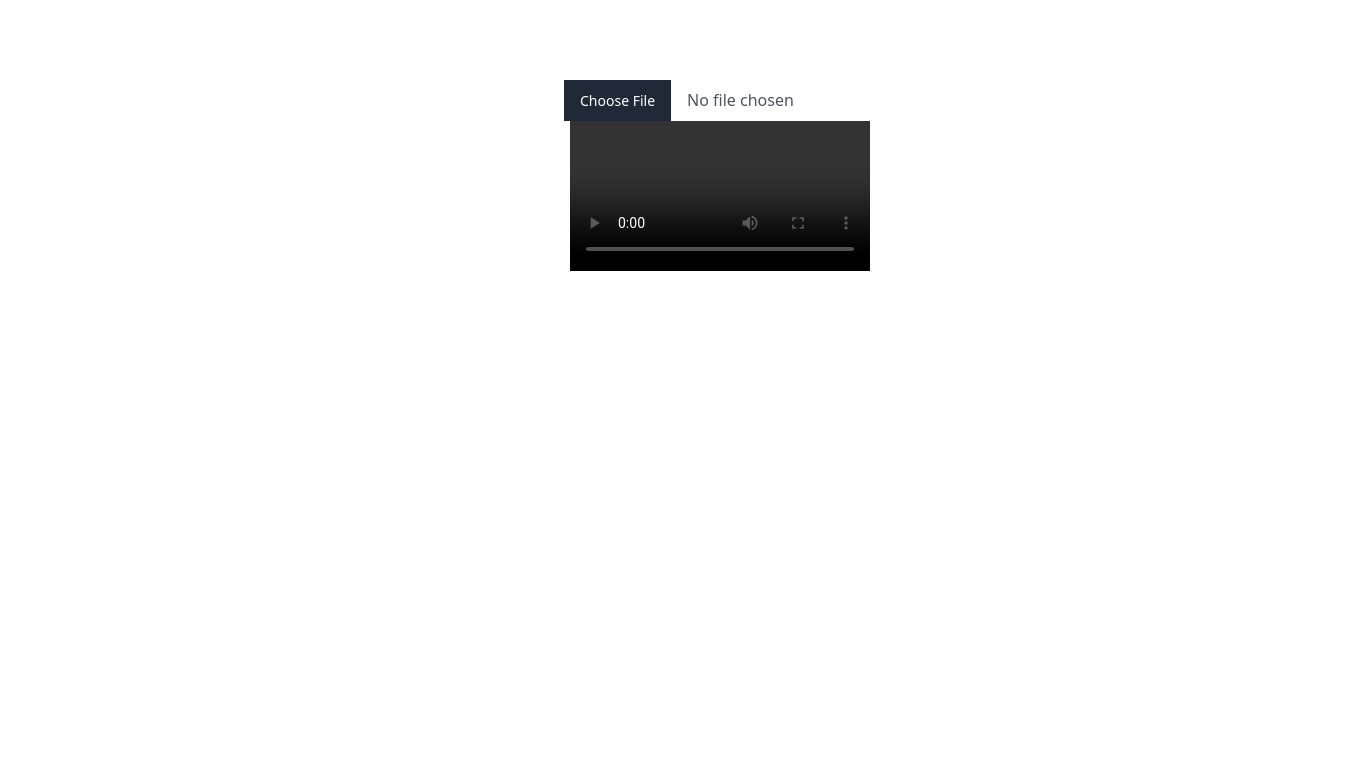
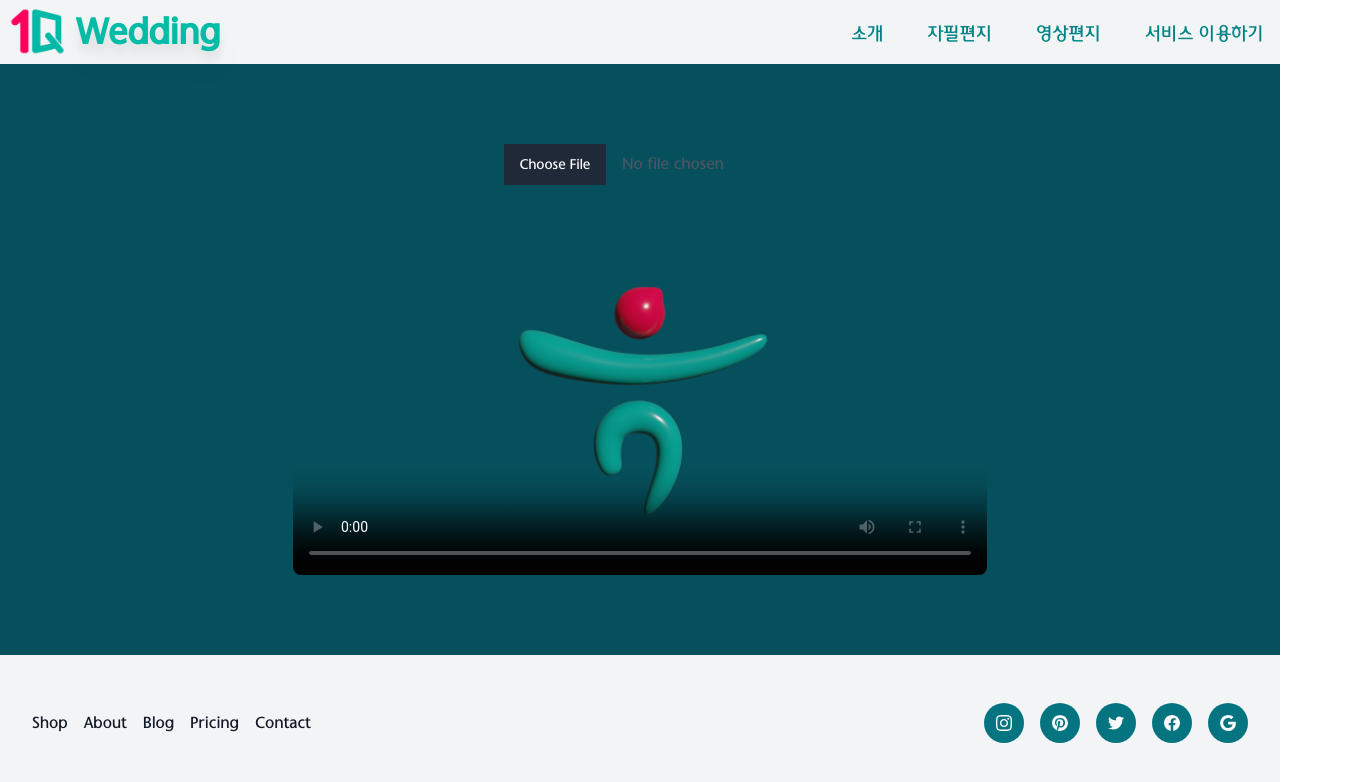
Before and after one commit to GM-st/hana-1q-wedding-client, a Next.js app: page /player in a window 1280 px wide. Shown: the top 782 px of the page, 1360 px wide, since content can reach past the window. Built offline with nearby package versions, Linux system fonts and the light colour scheme.

Commit message:
player page video style

```diff
--- a/pages/player.js
+++ b/pages/player.js
@@ -1,4 +1,5 @@
 import React, { useState } from "react";
+import Layout from "../components/layout";
 
 const Player = () => {
   const [videoFilePath, setVideoFilePath] = useState(null);
@@ -8,9 +9,11 @@ const Player = () => {
   };
 
   return (
-    <div id="player-section">
+    <>
+      <Layout>
+        <div id="player-section" className="bg-teal-800">
           <section className="text-gray-600 body-font">
-        <div className="container flex justify-center mx-20 mt-20">
+            <div className="flex justify-center mx-20 py-20">
               <div className="flex-col items-center place-items-center">
                 <div>
                   <input type="file" onChange={handleVideoUpload} />
@@ -24,12 +27,15 @@ const Player = () => {
                     // loop
                     // muted
                     src={videoFilePath}
+                    poster="hana-3d-logo.png"
                   />
                 </div>
               </div>
             </div>
           </section>
         </div>
+      </Layout>
+    </>
   );
 };
 
--- a/styles/globals.css
+++ b/styles/globals.css
@@ -22,3 +22,17 @@
   font-weight: 400;
   src: local(''), url('/fonts/BMDOHYEON_otf.otf') format('otf');
 }
+
+video {
+  object-fit: inherit;
+  width: 694px;
+  height: 390px;
+  border-radius: 8px;
+}
+
+video[poster] {
+  width: 694px;
+  height: 390px;
+  background-size: 694px 390px;
+  object-fit: contain;
+}
```
Lines whose indentation alone changed are shown as unchanged.
